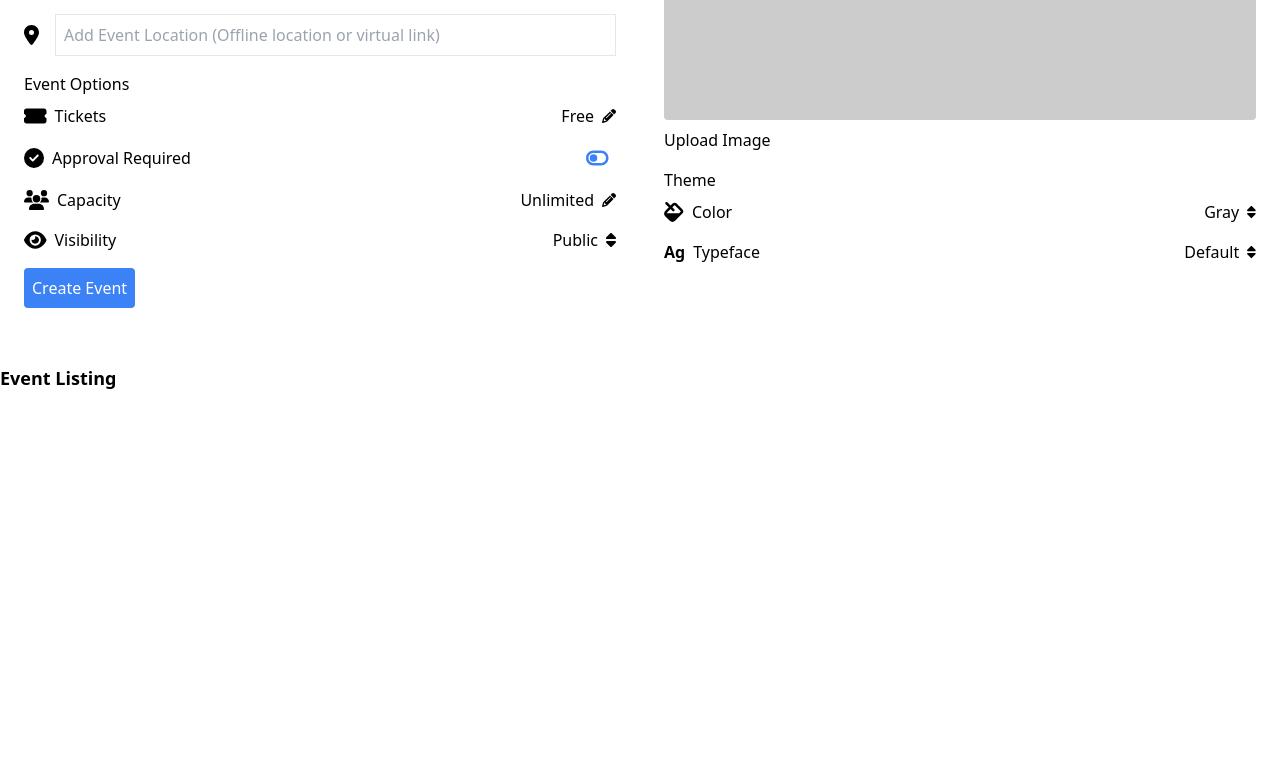
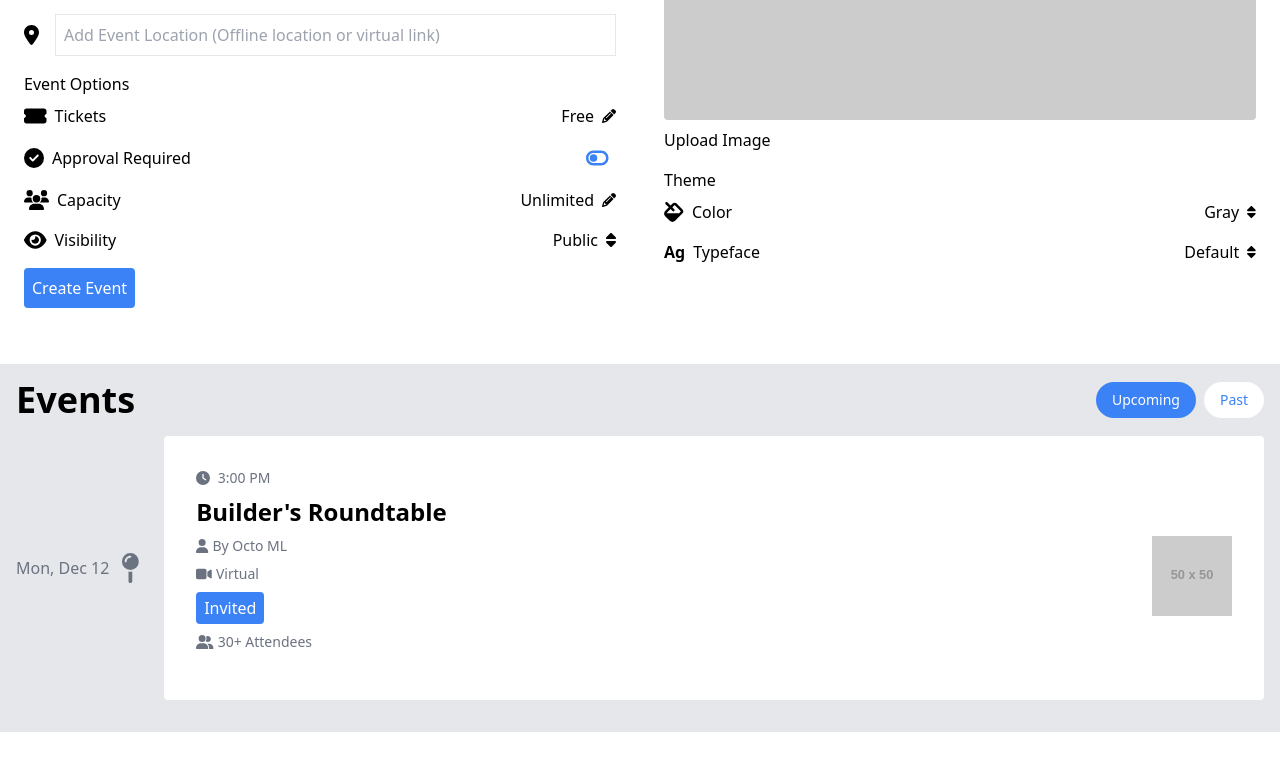
Before and after one commit to gfaizank/fizz-events, a React (Create React App) app: page / in a window 1280 px wide. Shown: the part 315-1086 px from the top of the page. Before the commit the page ends 800 px from the top, so only its background shows below. Built offline with nearby package versions, Linux system fonts and the light colour scheme.

Commit message:
Update Listing.jsx

```diff
--- a/src/components/Listing.jsx
+++ b/src/components/Listing.jsx
@@ -1,18 +1,86 @@
-import React from 'react';
+import React, { useState } from 'react';
+import { FontAwesomeIcon } from '@fortawesome/react-fontawesome';
+import {  faClock, faUser, faVideo, faUserFriends, faMapPin } from '@fortawesome/free-solid-svg-icons';
 
-const Listing = ({ events }) => {
-    return (
-      <div>
-        <h2 className="text-lg font-bold mb-2">Event Listing</h2>
-        <ul>
-          {events.map((event) => (
-            <li key={event.id} className="mb-2">
-              <strong>{event.name}</strong> - {event.date}
-            </li>
-          ))}
-        </ul>
-      </div>
-    );
+const Listing = () => {
+  const [selectedTab, setSelectedTab] = useState('upcoming');
+
+  const handleTabToggle = (tab) => {
+    setSelectedTab(tab);
   };
 
+  return (
+    <div className="bg-gray-200 p-4 mb-10">
+      {/* Events and Toggle Button Row */}
+      <div className="flex items-center justify-between mb-4">
+        {/* Events */}
+        <h2 className="text-4xl font-bold">Events</h2>
+
+        {/* Toggle Capsule Button */}
+        <div className="flex">
+          <button
+            className={`text-sm mr-2 px-4 py-2 rounded-full ${selectedTab === 'upcoming' ? 'bg-blue-500 text-white' : 'bg-white text-blue-500'}`}
+            onClick={() => handleTabToggle('upcoming')}
+          >
+            Upcoming
+          </button>
+          <button
+            className={`text-sm px-4 py-2 rounded-full ${selectedTab === 'past' ? 'bg-blue-500 text-white' : 'bg-white text-blue-500'}`}
+            onClick={() => handleTabToggle('past')}
+          >
+            Past
+          </button>
+        </div>
+      </div>
+
+      {/* Date, Day, and Map Pin Row */}
+      <div className="flex items-center mb-4">
+        {/* Date and Day */}
+        <div className="float-left">
+          <p className="text-gray-500 mr-3">Mon, Dec 12</p>
+        </div>
+
+        {/* Map Pin Icon */}
+        <FontAwesomeIcon icon={faMapPin} className="text-gray-500 text-3xl mr-2" />
+
+        {/* White Div */}
+        <div className="bg-white p-4 ml-4 rounded flex-grow">
+          {/* Event Details */}
+          <div className="bg-white p-4 rounded mb-4">
+            {/* Starting Time */}
+            <p className="text-sm text-gray-500 mb-2"><FontAwesomeIcon icon={faClock} className="mr-1" /> 3:00 PM</p>
+
+            {/* Event Title */}
+            <h3 className="text-2xl font-bold mb-2">Builder's Roundtable</h3>
+
+            {/* Image */}
+            <img src="https://via.placeholder.com/50" alt="Event" className=" w-20 h-30 float-right " />
+
+            {/* Event Host */}
+            <div className="flex items-center mb-2">
+              <FontAwesomeIcon icon={faUser} className="text-sm text-gray-500 mr-1" />
+              <p className="text-sm text-gray-500 mr-3">By Octo ML</p>
+            </div>
+
+            {/* Event Type */}
+            <div className="flex items-center mb-2">
+              <FontAwesomeIcon icon={faVideo} className="text-sm text-gray-500 mr-1" />
+              <p className="text-sm text-gray-500 mr-3">Virtual</p>
+            </div>
+
+            {/* Invited Button */}
+            <button className="bg-blue-500 text-white px-2 py-1 rounded mb-2">Invited</button>
+
+            {/* Attendees */}
+            <div className="flex items-center">
+              <FontAwesomeIcon icon={faUserFriends} className="text-sm text-gray-500 mr-1" />
+              <p className="text-sm text-gray-500">30+ Attendees</p>
+            </div>
+          </div>
+        </div>
+      </div>
+    </div>
+  );
+};
+
 export default Listing;
```
